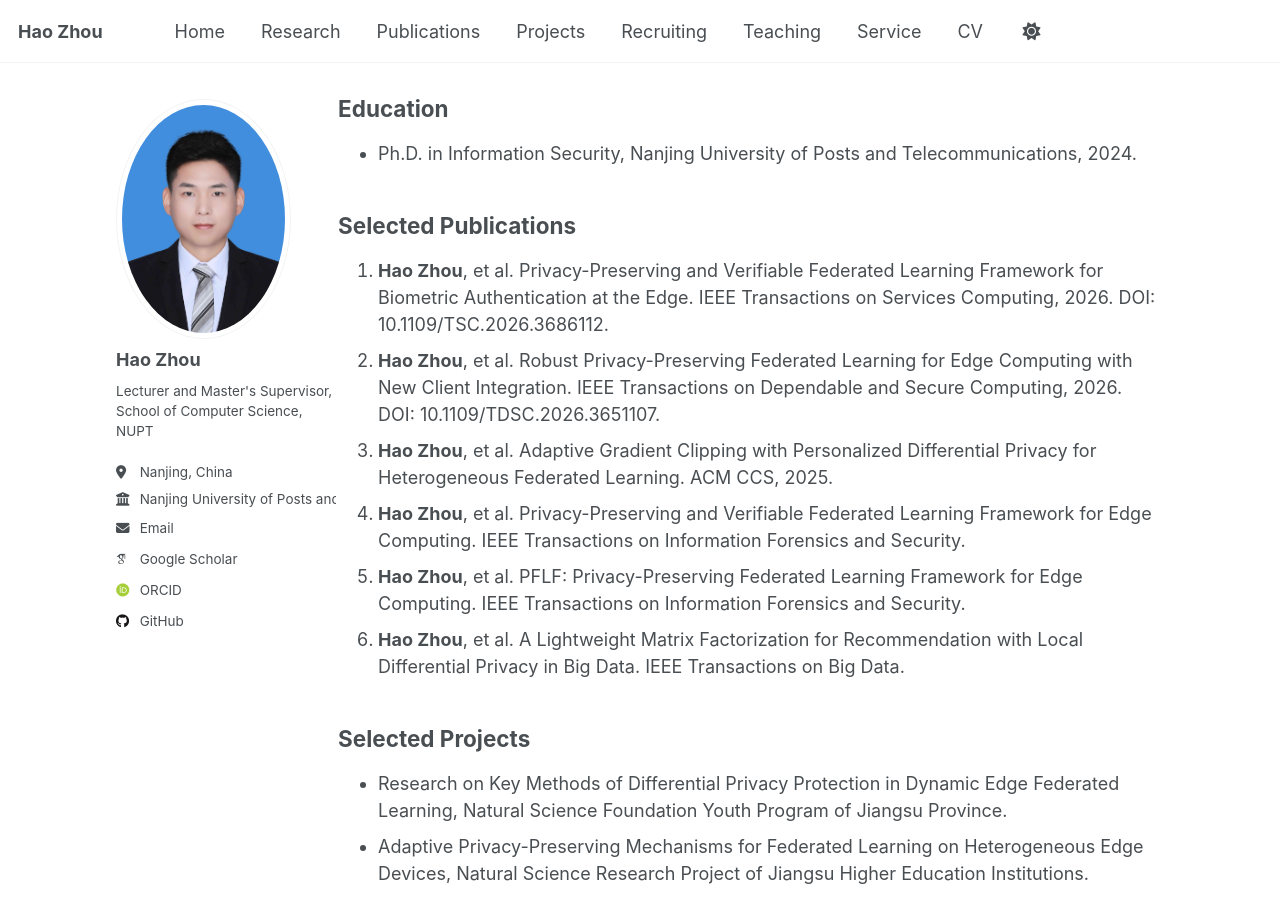
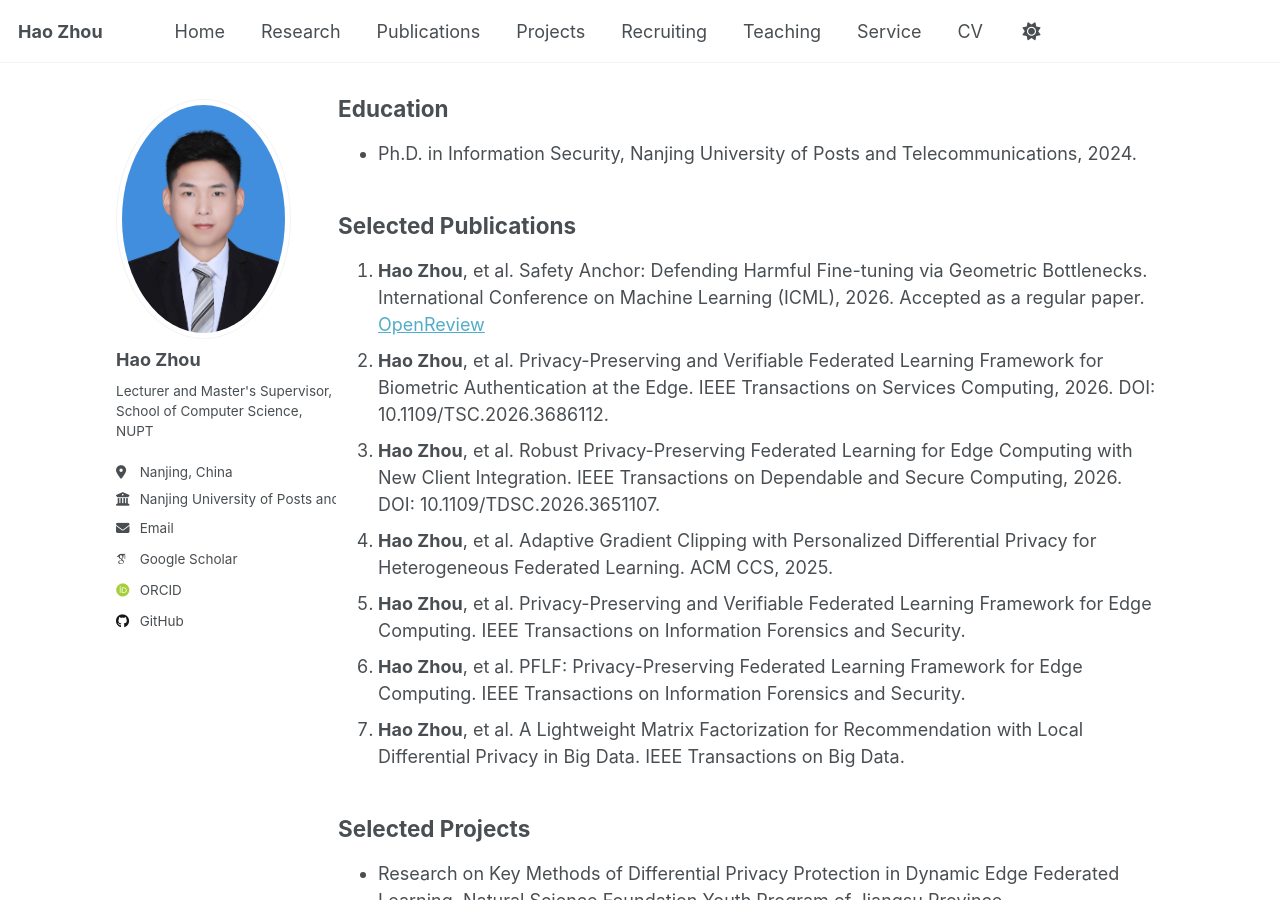
Before and after one commit to haozhou12/haozhou12.github.io, a Jekyll site: the page built from _pages/cv.md, in a window 1280 px wide and 900 px high, scrolled down 553 px. Built offline with Jekyll 4.4.1, drawn with Linux system fonts in a browser that asks for light colours; some web fonts are replaced.

Commit message:
Add ICML 2026 paper

```diff
--- a/_pages/cv.md
+++ b/_pages/cv.md
@@ -26,12 +26,13 @@ His research focuses on AI security, privacy-preserving machine learning, federa
 
 ## Selected Publications
 
-1. **Hao Zhou**, et al. Privacy-Preserving and Verifiable Federated Learning Framework for Biometric Authentication at the Edge. IEEE Transactions on Services Computing, 2026. DOI: 10.1109/TSC.2026.3686112.
-2. **Hao Zhou**, et al. Robust Privacy-Preserving Federated Learning for Edge Computing with New Client Integration. IEEE Transactions on Dependable and Secure Computing, 2026. DOI: 10.1109/TDSC.2026.3651107.
-3. **Hao Zhou**, et al. Adaptive Gradient Clipping with Personalized Differential Privacy for Heterogeneous Federated Learning. ACM CCS, 2025.
-4. **Hao Zhou**, et al. Privacy-Preserving and Verifiable Federated Learning Framework for Edge Computing. IEEE Transactions on Information Forensics and Security.
-5. **Hao Zhou**, et al. PFLF: Privacy-Preserving Federated Learning Framework for Edge Computing. IEEE Transactions on Information Forensics and Security.
-6. **Hao Zhou**, et al. A Lightweight Matrix Factorization for Recommendation with Local Differential Privacy in Big Data. IEEE Transactions on Big Data.
+1. **Hao Zhou**, et al. Safety Anchor: Defending Harmful Fine-tuning via Geometric Bottlenecks. International Conference on Machine Learning (ICML), 2026. Accepted as a regular paper. [OpenReview](https://openreview.net/forum?id=BDR6RK9TmA)
+2. **Hao Zhou**, et al. Privacy-Preserving and Verifiable Federated Learning Framework for Biometric Authentication at the Edge. IEEE Transactions on Services Computing, 2026. DOI: 10.1109/TSC.2026.3686112.
+3. **Hao Zhou**, et al. Robust Privacy-Preserving Federated Learning for Edge Computing with New Client Integration. IEEE Transactions on Dependable and Secure Computing, 2026. DOI: 10.1109/TDSC.2026.3651107.
+4. **Hao Zhou**, et al. Adaptive Gradient Clipping with Personalized Differential Privacy for Heterogeneous Federated Learning. ACM CCS, 2025.
+5. **Hao Zhou**, et al. Privacy-Preserving and Verifiable Federated Learning Framework for Edge Computing. IEEE Transactions on Information Forensics and Security.
+6. **Hao Zhou**, et al. PFLF: Privacy-Preserving Federated Learning Framework for Edge Computing. IEEE Transactions on Information Forensics and Security.
+7. **Hao Zhou**, et al. A Lightweight Matrix Factorization for Recommendation with Local Differential Privacy in Big Data. IEEE Transactions on Big Data.
 
 ## Selected Projects
 
--- a/_pages/publications.html
+++ b/_pages/publications.html
@@ -10,6 +10,7 @@ author_profile: true
 <h2>Selected Publications</h2>
 
 <ol>
+  <li><strong>Hao Zhou</strong>, et al. <a href="https://openreview.net/forum?id=BDR6RK9TmA">Safety Anchor: Defending Harmful Fine-tuning via Geometric Bottlenecks</a>. <em>International Conference on Machine Learning (ICML)</em>, 2026. Accepted as a regular paper.</li>
   <li><strong>Hao Zhou</strong>, et al. Privacy-Preserving and Verifiable Federated Learning Framework for Biometric Authentication at the Edge. <em>IEEE Transactions on Services Computing</em>, 2026. DOI: 10.1109/TSC.2026.3686112.</li>
   <li><strong>Hao Zhou</strong>, et al. Robust Privacy-Preserving Federated Learning for Edge Computing with New Client Integration. <em>IEEE Transactions on Dependable and Secure Computing</em>, 2026. DOI: 10.1109/TDSC.2026.3651107.</li>
   <li><strong>Hao Zhou</strong>, et al. Adaptive Gradient Clipping with Personalized Differential Privacy for Heterogeneous Federated Learning. <em>ACM CCS</em>, 2025.</li>
```
Also changed, not shown: _pages/index.md (+1 -0 lines).
